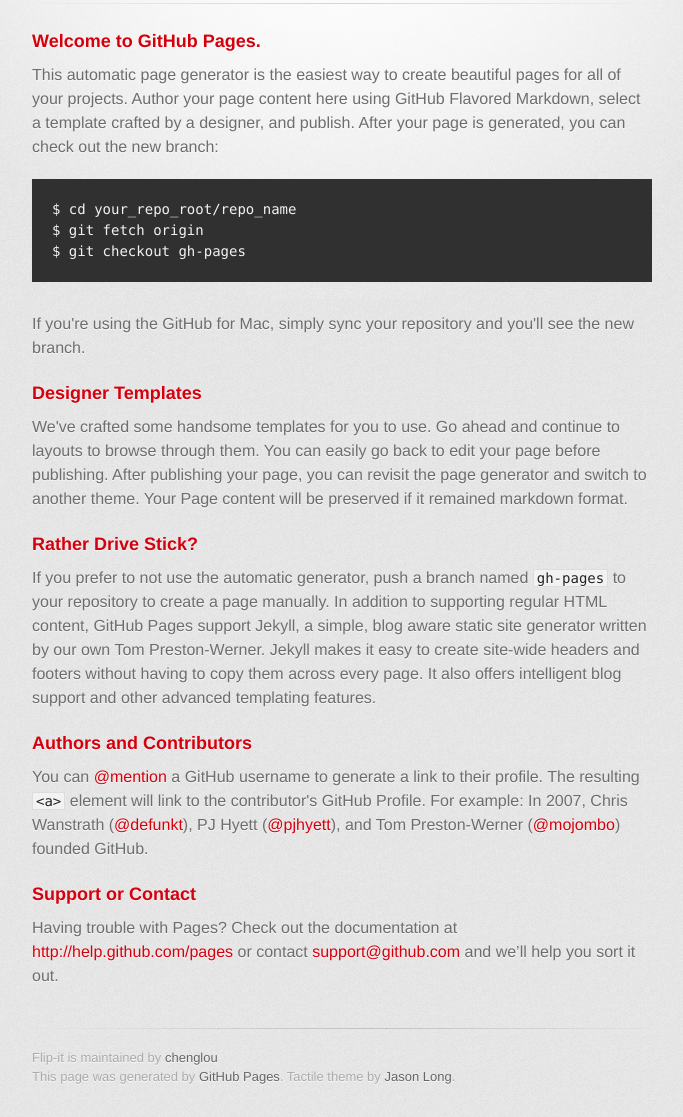
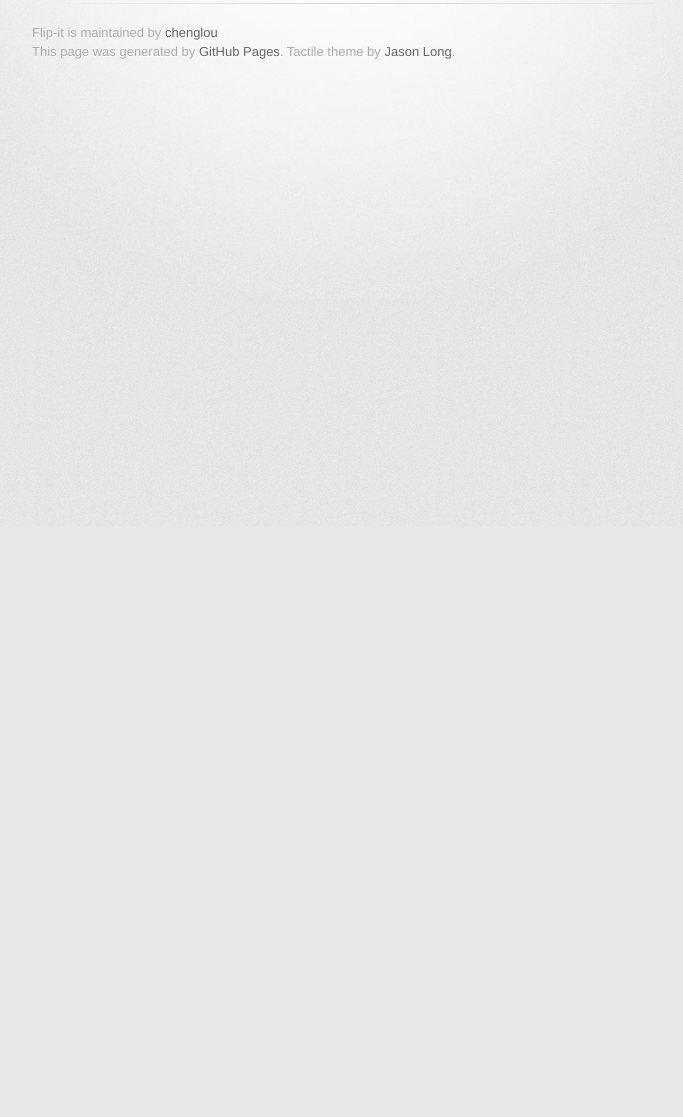
Before and after one commit to chenglou/flip-it.safariextension, a plain HTML site: page index.html in a window 1280 px wide. Shown: the part 274-1391 px from the top of the page, without its empty margins (298-981 px from the left). After the commit the page ends 800 px from the top, so only its background shows below. Drawn offline with Linux system fonts and the light colour scheme; a web font is replaced by a local one.

Commit message:
Removed useless info on main page.

```diff
--- a/index.html
+++ b/index.html
@@ -10,7 +10,7 @@
     <!--[if lt IE 9]>
     <script src="//html5shiv.googlecode.com/svn/trunk/html5.js"></script>
     <![endif]-->
-    <title>Flip-it by chenglou</title>
+    <title>Flip it: The Flipboard Personal Magazine Extension</title>
   </head>
 
   <body>
@@ -26,37 +26,6 @@
           <a href="https://github.com/chenglou/flip-it/zipball/master" id="download-zip" class="button"><span>Download .zip</span></a>
           <a href="https://github.com/chenglou/flip-it/tarball/master" id="download-tar-gz" class="button"><span>Download .tar.gz</span></a>
           <a href="https://github.com/chenglou/flip-it" id="view-on-github" class="button"><span>View on GitHub</span></a>
-        </section>
-
-        <hr>
-
-        <section id="main_content">
-          <h3>Welcome to GitHub Pages.</h3>
-
-<p>This automatic page generator is the easiest way to create beautiful pages for all of your projects. Author your page content here using GitHub Flavored Markdown, select a template crafted by a designer, and publish. After your page is generated, you can check out the new branch:</p>
-
-<pre><code>$ cd your_repo_root/repo_name
-$ git fetch origin
-$ git checkout gh-pages
-</code></pre>
-
-<p>If you're using the GitHub for Mac, simply sync your repository and you'll see the new branch.</p>
-
-<h3>Designer Templates</h3>
-
-<p>We've crafted some handsome templates for you to use. Go ahead and continue to layouts to browse through them. You can easily go back to edit your page before publishing. After publishing your page, you can revisit the page generator and switch to another theme. Your Page content will be preserved if it remained markdown format.</p>
-
-<h3>Rather Drive Stick?</h3>
-
-<p>If you prefer to not use the automatic generator, push a branch named <code>gh-pages</code> to your repository to create a page manually. In addition to supporting regular HTML content, GitHub Pages support Jekyll, a simple, blog aware static site generator written by our own Tom Preston-Werner. Jekyll makes it easy to create site-wide headers and footers without having to copy them across every page. It also offers intelligent blog support and other advanced templating features.</p>
-
-<h3>Authors and Contributors</h3>
-
-<p>You can <a href="https://github.com/blog/821" class="user-mention">@mention</a> a GitHub username to generate a link to their profile. The resulting <code>&lt;a&gt;</code> element will link to the contributor's GitHub Profile. For example: In 2007, Chris Wanstrath (<a href="https://github.com/defunkt" class="user-mention">@defunkt</a>), PJ Hyett (<a href="https://github.com/pjhyett" class="user-mention">@pjhyett</a>), and Tom Preston-Werner (<a href="https://github.com/mojombo" class="user-mention">@mojombo</a>) founded GitHub.</p>
-
-<h3>Support or Contact</h3>
-
-<p>Having trouble with Pages? Check out the documentation at <a href="http://help.github.com/pages">http://help.github.com/pages</a> or contact <a href="mailto:support@github.com">support@github.com</a> and we’ll help you sort it out.</p>
         </section>
 
         <footer>
```
